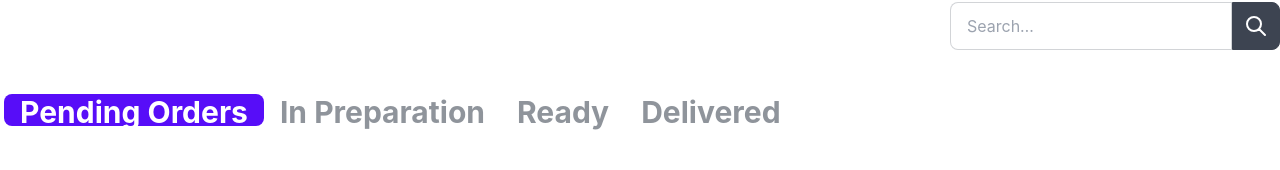
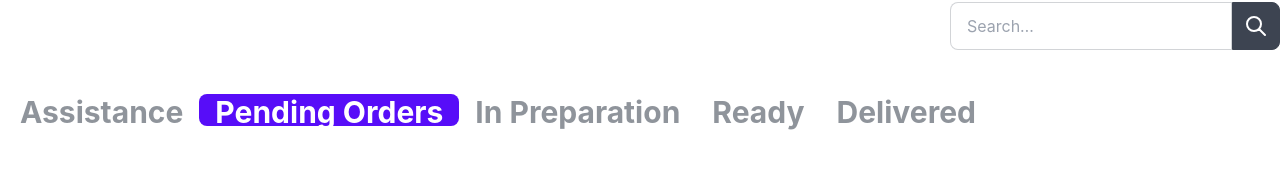
Before and after one commit to mureum/Restaurant-Website, a React (Create React App) app in the folder team-project/: page /order-dashboard in a window 1280 px wide. Shown: the part 173-343 px from the top of the page. Built offline with nearby package versions, Linux system fonts and the light colour scheme; no server answers.

Commit message:
Add a tab for "Assistance"

```diff
--- a/team-project/src/pages/OrderDashboard/OrderDashboard.jsx
+++ b/team-project/src/pages/OrderDashboard/OrderDashboard.jsx
@@ -63,6 +63,15 @@ function OrderDashboard({ isLoggedIn, permission }) {
           <a
             className={
               "tab text-3xl font-bold" +
+              (currentTab === "Assistance" ? " tab-active" : "")
+            }
+            onClick={() => setCurrentTab("Assistance")}
+          >
+            Assistance
+          </a>
+          <a
+            className={
+              "tab text-3xl font-bold" +
               (currentTab === "Pending Orders" ? " tab-active" : "")
             }
             onClick={() => setCurrentTab("Pending Orders")}
@@ -96,6 +105,9 @@ function OrderDashboard({ isLoggedIn, permission }) {
           >
             Delivered
           </a>
+        </div>
+        <div className={currentTab === "Assistance" ? "show" : "hidden"}>
+          <h1 className="text-3xl font-bold">Assistance</h1>
         </div>
         <div className={currentTab === "Pending Orders" ? "show" : "hidden"}>
           <h1 className="text-3xl font-bold">
```
